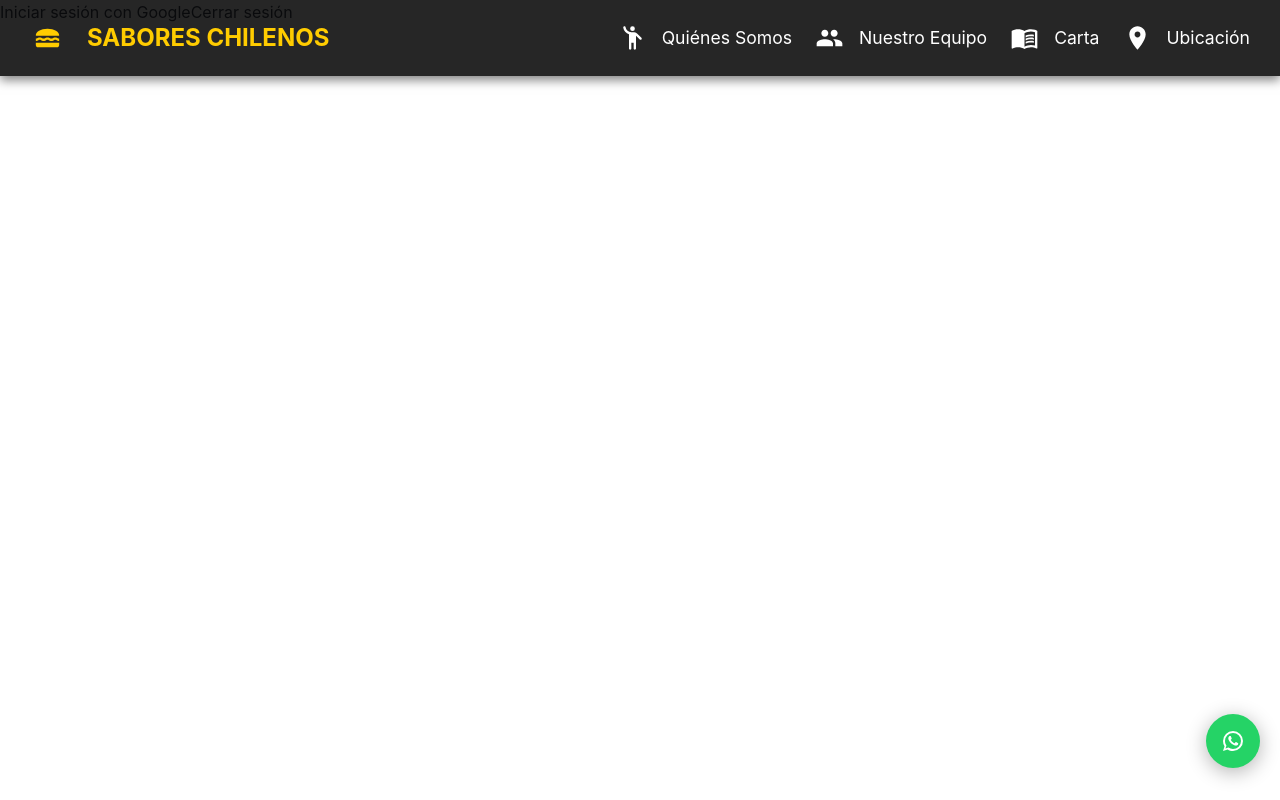
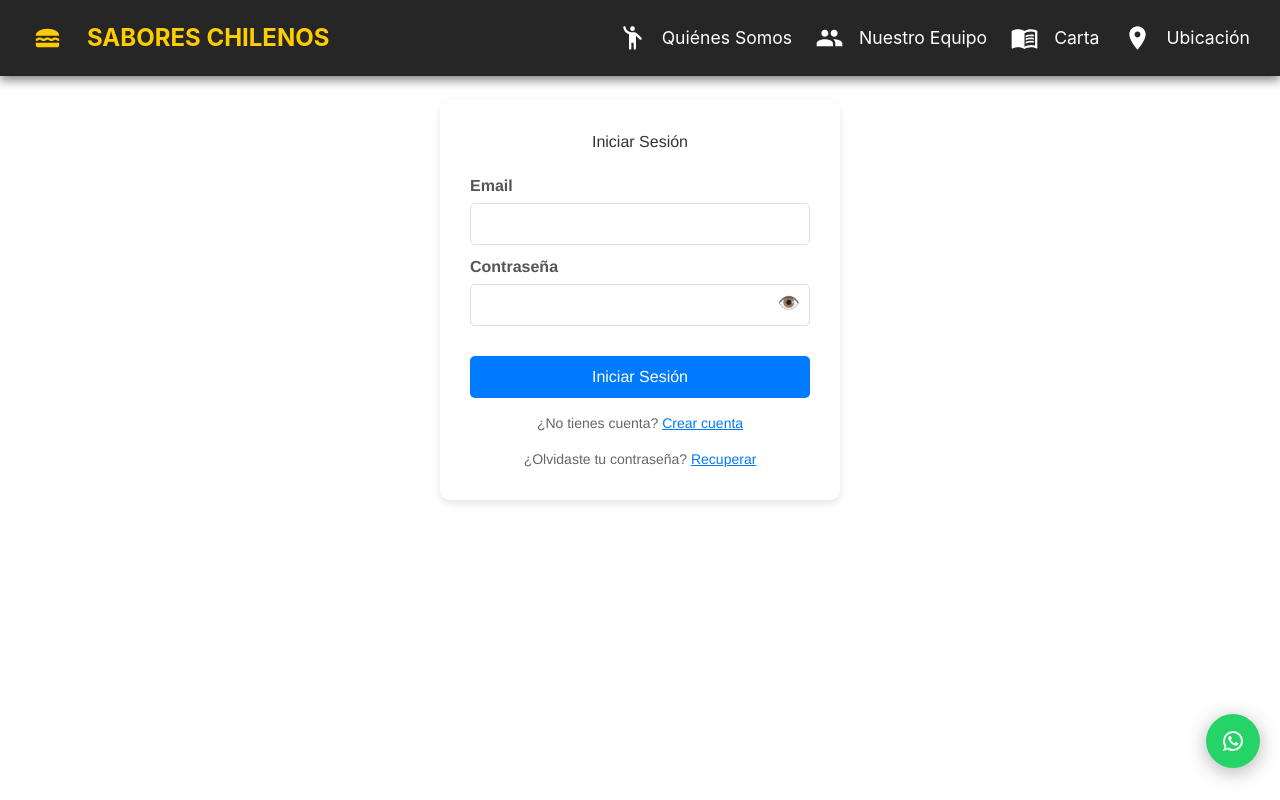
Before and after one commit to NicolasCE/cocineria.chilena, a React (Create React App) app: page /login in a window 1280 px wide. Built offline with nearby package versions, Linux system fonts and the light colour scheme; no server answers.

Commit message:
login avanzado y css

```diff
--- a/package.json
+++ b/package.json
@@ -12,6 +12,7 @@
     "cra-template": "1.2.0",
     "firebase": "^11.2.0",
     "font-awesome": "^4.7.0",
+    "framer-motion": "^12.0.6",
     "react": "^19.0.0",
     "react-dom": "^19.0.0",
     "react-router-dom": "^7.1.2",
--- a/src/components/Hero.jsx
+++ b/src/components/Hero.jsx
@@ -1,3 +1,4 @@
+// Hero.jsx
 import React from "react";
 import { Link } from "react-router-dom";
 
@@ -10,6 +11,7 @@ const Hero = ({ user, handleLogin, handleLogout }) => (
       <p className="hero-subtitle">
         Donde las recetas tradicionales se encuentran con la innovación culinaria.
       </p>
+
       <div className="cta-buttons">
         <Link to="/carta" className="cta-button">
           Explorar Menú
@@ -18,15 +20,19 @@ const Hero = ({ user, handleLogin, handleLogout }) => (
           Dirección & Ubicación 🌭
         </Link>
       </div>
+
       <div className="auth-buttons">
         {user ? (
           <button className="logout-button" onClick={handleLogout}>
             Cerrar Sesión
           </button>
         ) : (
-          <button className="login-button" onClick={handleLogin}>
-            Iniciar Sesión con Google
-          </button>
+          <>
+            {/* Botón (o link) para Iniciar Sesión */}
+            <Link to="/login" className="login-button">
+              Iniciar Sesión
+            </Link>
+          </>
         )}
       </div>
     </div>
--- a/src/components/Login.jsx
+++ b/src/components/Login.jsx
@@ -1,31 +1,327 @@
-import React from "react";
-import { auth, provider, signInWithPopup, signOut } from "../firebase/firebaseConfig";
+import React, { useState } from 'react';
+import {
+  signInWithEmailAndPassword,
+  createUserWithEmailAndPassword,
+  sendPasswordResetEmail,
+  signOut
+} from 'firebase/auth';
+import { auth } from '../firebase/firebaseConfig'; // Ajusta la ruta si es necesario
+import Swal from 'sweetalert2';
 
-const Login = ({ setUser }) => {
-  const handleLogin = async () => {
+
+function Login() {
+  // Estados del formulario y usuario
+  const [email, setEmail] = useState('');
+  const [password, setPassword] = useState('');
+  const [error, setError] = useState('');
+  const [showPassword, setShowPassword] = useState(false);
+
+  // 'login' | 'register' | 'reset'
+  const [mode, setMode] = useState('login');
+  // Estado para almacenar el nombre de usuario logueado (parte del email antes de @)
+  const [currentUser, setCurrentUser] = useState(null);
+
+  /**
+   * Validación básica del formulario:
+   * - Email no vacío.
+   * - Para login y registro, password no vacío y mínimo 6 caracteres.
+   */
+  const validateForm = () => {
+    if (!email.trim()) {
+      setError('El email no puede estar vacío.');
+      return false;
+    }
+    if (mode !== 'reset') {
+      if (!password.trim()) {
+        setError('La contraseña no puede estar vacía.');
+        return false;
+      }
+      if (password.length < 6) {
+        setError('La contraseña debe tener al menos 6 caracteres.');
+        return false;
+      }
+    }
+    setError('');
+    return true;
+  };
+
+  // Maneja el inicio de sesión
+  const handleLogin = async (e) => {
+    e.preventDefault();
+    if (!validateForm()) return;
+
     try {
-      const result = await signInWithPopup(auth, provider);
-      setUser(result.user);
-    } catch (error) {
-      console.error("Error al iniciar sesión:", error);
+      const result = await signInWithEmailAndPassword(auth, email, password);
+      const username = result.user.email.split('@')[0];
+      setCurrentUser(username);
+      Swal.fire({
+        icon: 'success',
+        title: 'Inicio de sesión completado',
+        text: `Bienvenido, ${username}!`,
+      });
+    } catch (err) {
+      console.error(err);
+      setError('Error al iniciar sesión: ' + err.message);
+      Swal.fire({
+        icon: 'error',
+        title: 'Error',
+        text: 'Error al iniciar sesión: ' + err.message,
+      });
     }
   };
 
+  // Maneja el registro de usuario
+  const handleRegister = async (e) => {
+    e.preventDefault();
+    if (!validateForm()) return;
+
+    try {
+      const result = await createUserWithEmailAndPassword(auth, email, password);
+      const username = result.user.email.split('@')[0];
+      setCurrentUser(username);
+      Swal.fire({
+        icon: 'success',
+        title: 'Cuenta creada',
+        text: `Bienvenido, ${username}!`,
+      });
+    } catch (err) {
+      console.error(err);
+      setError('Error al registrar usuario: ' + err.message);
+      Swal.fire({
+        icon: 'error',
+        title: 'Error',
+        text: 'Error al registrar usuario: ' + err.message,
+      });
+    }
+  };
+
+  // Maneja el envío del correo de restablecimiento de contraseña
+  const handleResetPassword = async (e) => {
+    e.preventDefault();
+    if (!email.trim()) {
+      setError('El email no puede estar vacío para restablecer la contraseña.');
+      return;
+    }
+    try {
+      await sendPasswordResetEmail(auth, email);
+      Swal.fire({
+        icon: 'success',
+        title: 'Correo enviado',
+        text: 'Se envió un enlace a tu correo para restablecer la contraseña.',
+      });
+    } catch (err) {
+      console.error(err);
+      setError('Error al enviar el correo de restablecimiento: ' + err.message);
+      Swal.fire({
+        icon: 'error',
+        title: 'Error',
+        text: 'Error al enviar el correo de restablecimiento: ' + err.message,
+      });
+    }
+  };
+
+  // Maneja el cierre de sesión
   const handleLogout = async () => {
     try {
       await signOut(auth);
-      setUser(null);
-    } catch (error) {
-      console.error("Error al cerrar sesión:", error);
+      setCurrentUser(null);
+      Swal.fire({
+        icon: 'success',
+        title: 'Sesión cerrada',
+        text: 'Has cerrado sesión exitosamente.',
+      });
+    } catch (err) {
+      console.error(err);
+      Swal.fire({
+        icon: 'error',
+        title: 'Error',
+        text: 'Error al cerrar sesión: ' + err.message,
+      });
     }
   };
 
+  // Si hay usuario logueado, mostramos un mensaje de bienvenida
+  if (currentUser) {
+    return (
+      <div style={styles.container}>
+        <h2 style={styles.title}>Bienvenido, {currentUser}!</h2>
+        <p style={styles.text}>Has iniciado sesión con éxito.</p>
+        <button style={styles.button} onClick={handleLogout}>Cerrar Sesión</button>
+      </div>
+    );
+  }
+
+  // Render del formulario (para login, registro o recuperación)
   return (
-    <div>
-      <button onClick={handleLogin}>Iniciar sesión con Google</button>
-      <button onClick={handleLogout}>Cerrar sesión</button>
+    <div style={styles.container}>
+      <h2 style={styles.title}>
+        {mode === 'login' && 'Iniciar Sesión'}
+        {mode === 'register' && 'Crear Cuenta'}
+        {mode === 'reset' && 'Recuperar Contraseña'}
+      </h2>
+
+      {error && <p style={styles.error}>{error}</p>}
+
+      <form
+        style={styles.form}
+        onSubmit={
+          mode === 'login'
+            ? handleLogin
+            : mode === 'register'
+              ? handleRegister
+              : handleResetPassword
+        }
+      >
+        <label style={styles.label}>
+          Email
+          <input
+            style={styles.input}
+            type="email"
+            value={email}
+            onChange={(e) => setEmail(e.target.value)}
+          />
+        </label>
+
+        {mode !== 'reset' && (
+          <label style={styles.label}>
+            Contraseña
+            <div style={styles.passwordContainer}>
+              <input
+                style={styles.input}
+                type={showPassword ? "text" : "password"}
+                value={password}
+                onChange={(e) => setPassword(e.target.value)}
+              />
+              <span
+                style={styles.eyeIcon}
+                onClick={() => setShowPassword(!showPassword)}
+              >
+                {showPassword ? '🙈' : '👁️'}
+              </span>
+            </div>
+          </label>
+        )}
+
+        <button style={styles.button} type="submit">
+          {mode === 'login' && 'Iniciar Sesión'}
+          {mode === 'register' && 'Registrar'}
+          {mode === 'reset' && 'Enviar Email de Recuperación'}
+        </button>
+      </form>
+
+      {mode === 'login' && (
+        <>
+          <p style={styles.text}>
+            ¿No tienes cuenta?{' '}
+            <button style={styles.link} onClick={() => setMode('register')}>
+              Crear cuenta
+            </button>
+          </p>
+          <p style={styles.text}>
+            ¿Olvidaste tu contraseña?{' '}
+            <button style={styles.link} onClick={() => setMode('reset')}>
+              Recuperar
+            </button>
+          </p>
+        </>
+      )}
+
+      {mode === 'register' && (
+        <p style={styles.text}>
+          ¿Ya tienes cuenta?{' '}
+          <button style={styles.link} onClick={() => setMode('login')}>
+            Iniciar Sesión
+          </button>
+        </p>
+      )}
+
+      {mode === 'reset' && (
+        <p style={styles.text}>
+          ¿Ya recuerdas tu contraseña?{' '}
+          <button style={styles.link} onClick={() => setMode('login')}>
+            Iniciar Sesión
+          </button>
+        </p>
+      )}
     </div>
   );
+}
+
+const styles = {
+  container: {
+    width: '400px',
+    padding: '30px',
+    margin: 'auto',
+    marginTop: '100px',
+    backgroundColor: '#fff',
+    borderRadius: '10px',
+    boxShadow: '0 4px 8px rgba(0,0,0,0.1)',
+    textAlign: 'center',
+    fontFamily: '"Helvetica Neue", Helvetica, Arial, sans-serif',
+  },
+  title: {
+    marginBottom: '20px',
+    color: '#333',
+  },
+  error: {
+    color: 'red',
+    fontSize: '14px',
+    marginBottom: '10px',
+  },
+  form: {
+    display: 'flex',
+    flexDirection: 'column',
+  },
+  label: {
+    textAlign: 'left',
+    marginBottom: '10px',
+    fontWeight: 'bold',
+    color: '#555',
+  },
+  input: {
+    width: '100%',
+    padding: '10px',
+    marginTop: '5px',
+    borderRadius: '5px',
+    border: '1px solid #ddd',
+    fontSize: '16px',
+  },
+  button: {
+    padding: '12px 20px',
+    marginTop: '20px',
+    backgroundColor: '#007bff',
+    color: '#fff',
+    border: 'none',
+    borderRadius: '5px',
+    fontSize: '16px',
+    cursor: 'pointer',
+  },
+  link: {
+    background: 'none',
+    border: 'none',
+    color: '#007bff',
+    textDecoration: 'underline',
+    cursor: 'pointer',
+    fontSize: '14px',
+  },
+  text: {
+    marginTop: '15px',
+    fontSize: '14px',
+    color: '#666',
+  },
+
+  passwordContainer: {
+    position: 'relative',
+    width: '100%',
+  },
+  eyeIcon: {
+    position: 'absolute',
+    right: '10px',
+    top: '50%',
+    transform: 'translateY(-50%)',
+    cursor: 'pointer',
+    fontSize: '18px',
+  },
 };
 
 export default Login;
--- a/src/components/Ubicacion.jsx
+++ b/src/components/Ubicacion.jsx
@@ -39,11 +39,6 @@ const Ubicacion = () => (
             <i className="fab fa-instagram"></i>
           </a>
         </div>
-
-        <p className="copyright">
-          © 2025 Sabores Chilenos. Todos los derechos reservados.
-        </p>
-
     </footer>
   </section>
 );
--- a/src/components/WhatsAppButton.jsx
+++ b/src/components/WhatsAppButton.jsx
@@ -3,7 +3,7 @@ import WhatsAppIcon from '@mui/icons-material/WhatsApp';
 
 const WhatsAppButton = () => (
   <a
-    href="https://wa.me/973851366?text=Hola..."
+    href="https://wa.me/973851366?text=Somos Cocineria Chile, Por favor indicar su nombre y pedido, lo atenderemos a la brevedad 🧁🥰"
     target="_blank"
     rel="noopener noreferrer"
     className="whatsapp-button"
```
Also changed, not shown: public/index.html (+3 -27 lines), src/components/Navbar.jsx (+4 -4 lines), 1 other file (tests, documents, lock files or other folders).
